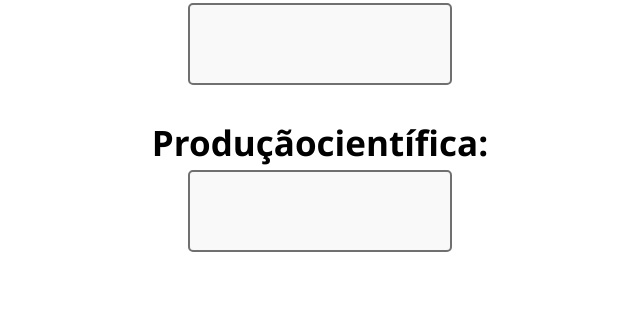
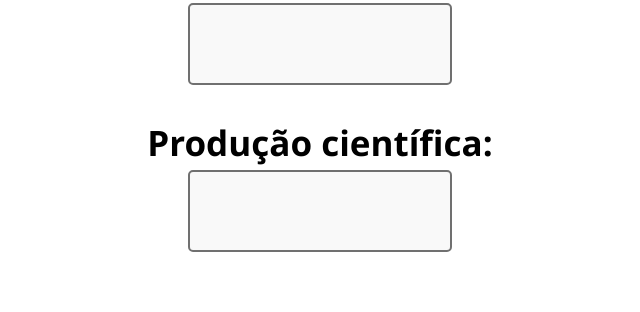
Before and after one commit to lucasespina/calcula_nota, a plain HTML site: page pages/camadas.html in a window 1280 px wide. Shown: the part 1686-1998 px from the top of the page, 320-960 px from the left. Drawn offline with Linux system fonts and the light colour scheme.

Commit message:
Grammer fixing

```diff
--- a/pages/camadas.html
+++ b/pages/camadas.html
@@ -24,7 +24,7 @@
                 <label>DTMF: <input type="number" id="projeto6_camadas" ></label>
                 <label>Modulação AM: <input type="number" id="projeto7_camadas" ></label>
                 <label>Filtros digitais: <input type="number" id="projeto8_camadas" ></label>
-                <label>Produçãocientífica: <input type="number" id="projeto9_camadas" ></label>
+                <label>Produção científica: <input type="number" id="projeto9_camadas" ></label>
 
 
             </div>
```
